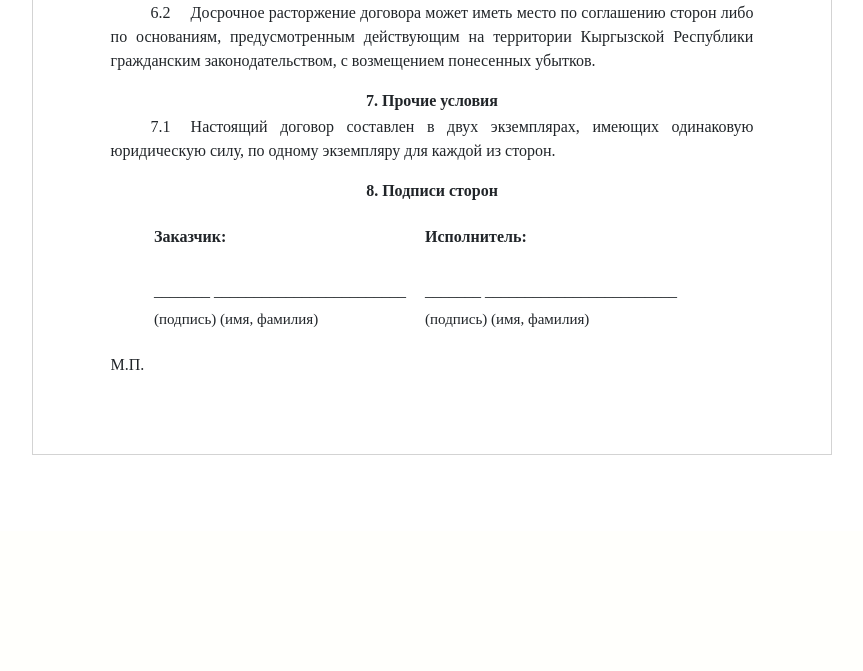
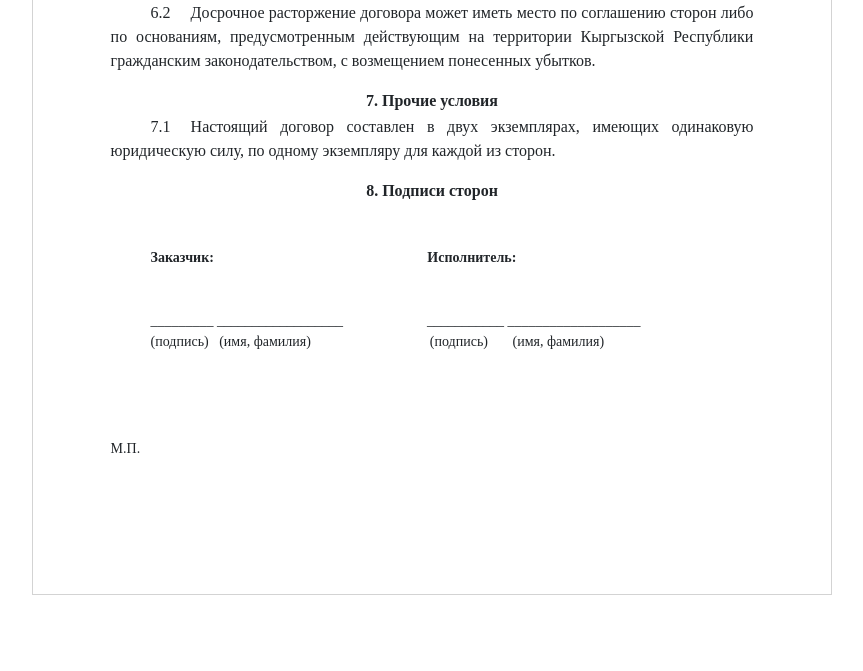
Before and after one commit to Soyuzbek/census, a Django app: template templates/agreements/agreement_new.html in a window 1280 px wide. Shown: the part 2192-2863 px from the top of the page, without its empty margins (208-1071 px from the left). Before the commit the page ends 2647 px from the top, so only its background shows below. Run offline with Django 3.2, Linux system fonts and the light colour scheme; the template is opened without the code that fills it, so the values that code supplies are empty; parts of the project's set-up code (start-up, migrations or seed data) failed here and were passed over; some libraries are stand-ins or nearby versions; some web fonts are replaced.

Commit message:
changed name and signature place in agreeement

```diff
--- a/templates/agreements/agreement_new.html
+++ b/templates/agreements/agreement_new.html
@@ -186,46 +186,19 @@
                 юридическую силу, по одному экземпляру для каждой из сторон.</p>
 
             <p class="text-center mt-3"><strong>8. Подписи сторон</strong></p>
+            <pre style="border: none;">
 
-            <TABLE WIDTH=560 CELLPADDING=10 CELLSPACING=0>
-                <COL WIDTH=273>
-                <COL WIDTH=300>
-                <TR VALIGN=TOP>
-                    <TD WIDTH=273 STYLE="border: none; padding: 0in">
-                        <P><span FACE="Times New Roman, serif"><span SIZE=3><strong>Заказчик:</strong></span></span></P>
-                    </TD>
-                    <TD WIDTH=300 STYLE="border: none; padding: 0in">
-                        <P><span FACE="Times New Roman, serif"><span SIZE=3><strong>Исполнитель:</strong></span></span>
-                        </P>
-                    </TD>
-                </TR>
-                <TR VALIGN=TOP>
-                    <TD WIDTH=280 STYLE="border: none; padding: 0in">
-                        <P STYLE="margin-bottom: 0in"><BR>
-                        </P>
-                        <P><span FACE="Times New Roman, serif"><span SIZE=3>_______
-						________________________</span></span></P>
-                    </TD>
-                    <TD WIDTH=280 STYLE="border: none; padding: 0in">
-                        <P STYLE="margin-bottom: 0in"><BR>
-                        </P>
-                        <P><span FACE="Times New Roman, serif"><span SIZE=3>_______
-						________________________</span></span></P>
-                    </TD>
-                </TR>
-                <TR VALIGN=TOP>
-                    <TD WIDTH=273 STYLE="border: none; padding: 0in">
-                        <P><span FACE="Times New Roman, serif"><span SIZE=2 style="font-size: 15px;">(подпись)
-						   (имя, фамилия)</span></span></P>
-                    </TD>
-                    <TD WIDTH=300 STYLE="border: none; padding: 0in">
-                        <P><span FACE="Times New Roman, serif"><span SIZE=2 style="font-size: 15px;">(подпись)
-						            (имя, фамилия)</span></span></P>
-                    </TD>
-                </TR>
-            </TABLE>
+
+            <strong>Заказчик:                                                             Исполнитель:</strong>
+
+
+            _________ __________________                        ___________ ___________________
+            (подпись)   (имя, фамилия)                                  (подпись)       (имя, фамилия)
+
+
 
             <p>М.П.</p>
+            </pre>
         </div>
     </section>
 
```
